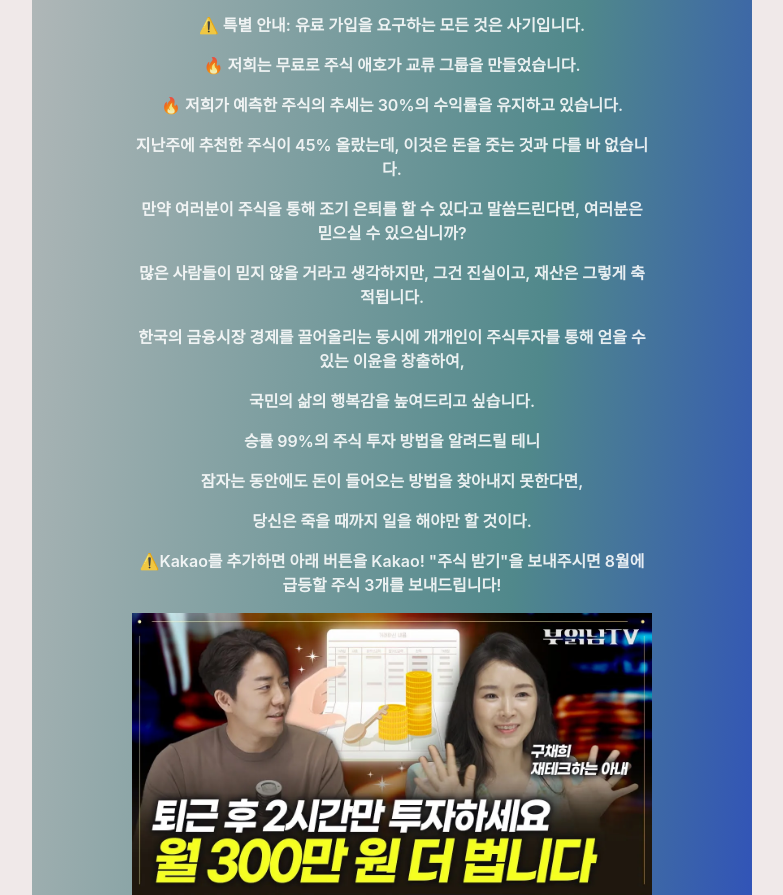
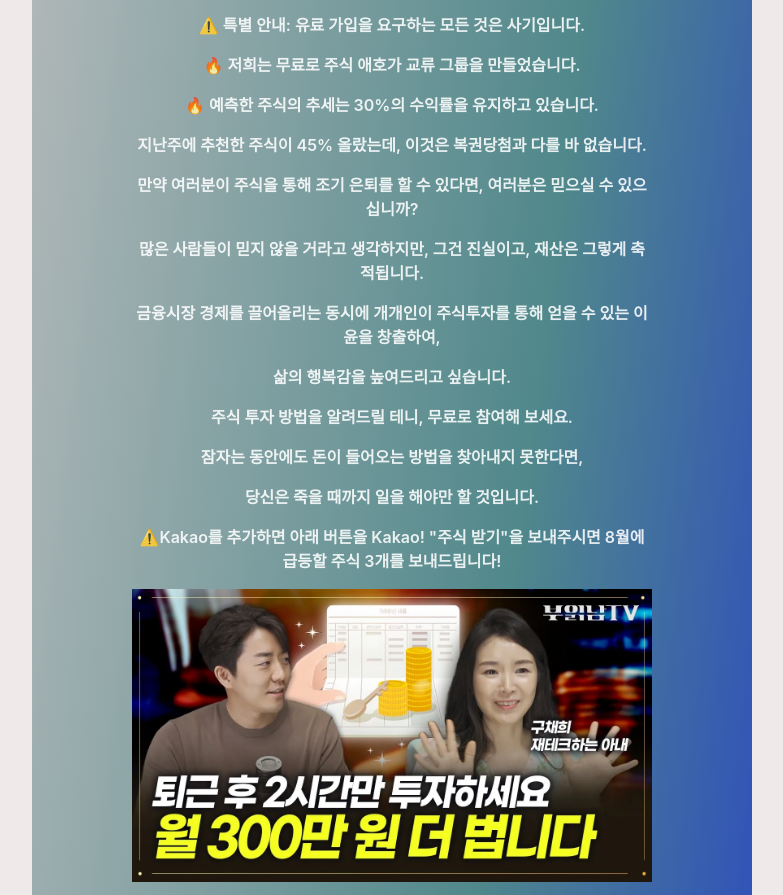
Before and after one commit to llkooma/wnrhkd5, a plain HTML site: page index.html in a window 1280 px wide. Shown: the part 1431-2326 px from the top of the page, without its empty margins (248-1031 px from the left). Drawn offline with Linux system fonts and the light colour scheme.

Commit message:
Update index.html

```diff
--- a/index.html
+++ b/index.html
@@ -104,20 +104,20 @@
                         <div class="line"></div>
                         <div class="line"></div>
 
-                        <!-- 상세 내용 -->
+                    <!-- 상세 내용 -->
                         <div class="detail content">
                             <p><img src="./image/775.jpeg" alt="" data-href="" style=""></p>
                             <p style="text-align: center;"><span style="font-size: 16px;">⚠️ 특별 안내: 유료 가입을 요구하는 모든 것은 사기입니다.</span></p>
                             <p style="text-align: center;"><span style="font-size: 16px;">🔥 저희는 무료로 주식 애호가 교류 그룹을 만들었습니다.</span></p>
-                            <p style="text-align: center;"><span style="font-size: 16px;">🔥 저희가 예측한 주식의 추세는 30%의 수익률을 유지하고 있습니다.</span></p>
-                            <p style="text-align: center;"><span style="font-size: 16px;">지난주에 추천한 주식이 45% 올랐는데, 이것은 돈을 줏는 것과 다를 바 없습니다.</span></p>
-                            <p style="text-align: center;"><span style="font-size: 16px;">만약 여러분이 주식을 통해 조기 은퇴를 할 수 있다고 말씀드린다면, 여러분은 믿으실 수 있으십니까?</span></p>
+                            <p style="text-align: center;"><span style="font-size: 16px;">🔥 예측한 주식의 추세는 30%의 수익률을 유지하고 있습니다.</span></p>
+                            <p style="text-align: center;"><span style="font-size: 16px;">지난주에 추천한 주식이 45% 올랐는데, 이것은 복권당첨과 다를 바 없습니다.</span></p>
+                            <p style="text-align: center;"><span style="font-size: 16px;">만약 여러분이 주식을 통해 조기 은퇴를 할 수 있다면, 여러분은 믿으실 수 있으십니까?</span></p>
                             <p style="text-align: center;"><span style="font-size: 16px;">많은 사람들이 믿지 않을 거라고 생각하지만, 그건 진실이고, 재산은 그렇게 축적됩니다.</span></p>
-                            <p style="text-align: center;"><span style="font-size: 16px;">한국의 금융시장 경제를 끌어올리는 동시에 개개인이 주식투자를 통해 얻을 수 있는 이윤을 창출하여,</span></p>
-                            <p style="text-align: center;"><span style="font-size: 16px;">국민의 삶의 행복감을 높여드리고 싶습니다.</span></p>
-                            <p style="text-align: center;"><span style="font-size: 16px;">승률 99%의 주식 투자 방법을 알려드릴 테니</span></p>
+                            <p style="text-align: center;"><span style="font-size: 16px;">금융시장 경제를 끌어올리는 동시에 개개인이 주식투자를 통해 얻을 수 있는 이윤을 창출하여,</span></p>
+                            <p style="text-align: center;"><span style="font-size: 16px;"> 삶의 행복감을 높여드리고 싶습니다.</span></p>
+                            <p style="text-align: center;"><span style="font-size: 16px;">주식 투자 방법을 알려드릴 테니, 무료로 참여해 보세요.</span></p>
                             <p style="text-align: center;"><span style="font-size: 16px;">잠자는 동안에도 돈이 들어오는 방법을 찾아내지 못한다면,</span></p>
-                            <p style="text-align: center;"><span style="font-size: 16px;">당신은 죽을 때까지 일을 해야만 할 것이다.</span></p>
+                            <p style="text-align: center;"><span style="font-size: 16px;">당신은 죽을 때까지 일을 해야만 할 것입니다.</span></p>
                             <p style="text-align: center;">⚠️Kakao를 추가하면 아래 버튼을 Kakao! "주식 받기"을 보내주시면 8월에 급등할 주식 3개를 보내드립니다!</p>
                             <p style="text-align: center;"><img src="./image/544.png" alt="" data-href="" style=""></p>
                             <p style="text-align: center;"><img src="./image/6.png" alt="" data-href="" style=""></p>
```
